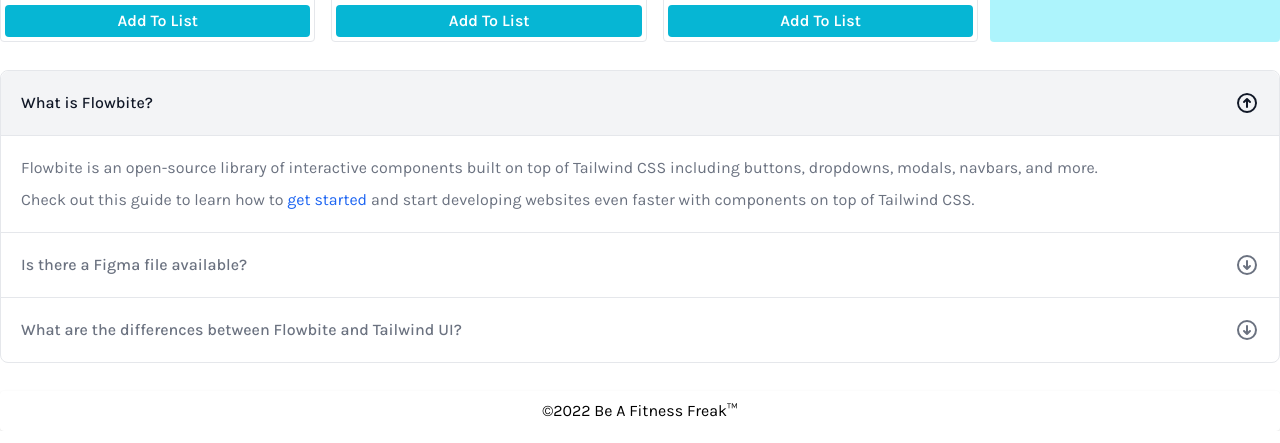
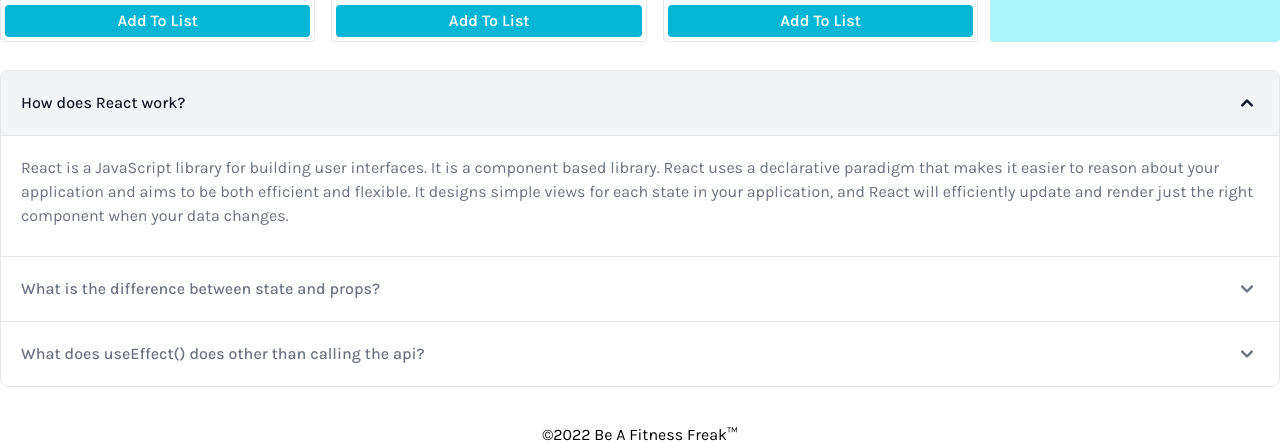
Before and after one commit to Rakib-Ahmed01/be-a-fitness-freak, a React (Create React App) app: page / in a window 1280 px wide. Shown: the part 1030-1473 px from the top of the page. Built offline with nearby package versions, Linux system fonts and the light colour scheme.

Commit message:
questions added

```diff
--- a/src/components/Questions/Questions.js
+++ b/src/components/Questions/Questions.js
@@ -1,91 +1,58 @@
 import { Accordion } from 'flowbite-react';
-import { HiOutlineArrowCircleDown } from 'react-icons/hi';
 
 const Questions = () => {
   return (
     <div>
       <div className="my-7">
-        <Accordion alwaysOpen={true} arrowIcon={HiOutlineArrowCircleDown}>
+        <Accordion alwaysOpen={true}>
           <Accordion.Panel>
-            <Accordion.Title>What is Flowbite?</Accordion.Title>
+            <Accordion.Title>How does React work?</Accordion.Title>
             <Accordion.Content>
               <p className="mb-2 text-gray-500 dark:text-gray-400">
-                Flowbite is an open-source library of interactive components
-                built on top of Tailwind CSS including buttons, dropdowns,
-                modals, navbars, and more.
-              </p>
-              <p className="text-gray-500 dark:text-gray-400">
-                Check out this guide to learn how to{' '}
-                <a
-                  href="https://flowbite.com/docs/getting-started/introduction/"
-                  className="text-blue-600 hover:underline dark:text-blue-500"
-                >
-                  get started
-                </a>{' '}
-                and start developing websites even faster with components on top
-                of Tailwind CSS.
-              </p>
-            </Accordion.Content>
-          </Accordion.Panel>
-          <Accordion.Panel>
-            <Accordion.Title>Is there a Figma file available?</Accordion.Title>
-            <Accordion.Content>
-              <p className="mb-2 text-gray-500 dark:text-gray-400">
-                Flowbite is first conceptualized and designed using the Figma
-                software so everything you see in the library has a design
-                equivalent in our Figma file.
-              </p>
-              <p className="text-gray-500 dark:text-gray-400">
-                Check out the{' '}
-                <a
-                  href="https://flowbite.com/figma/"
-                  className="text-blue-600 hover:underline dark:text-blue-500"
-                >
-                  Figma design system
-                </a>{' '}
-                based on the utility classes from Tailwind CSS and components
-                from Flowbite.
+                React is a JavaScript library for building user interfaces. It
+                is a component based library. React uses a declarative paradigm
+                that makes it easier to reason about your application and aims
+                to be both efficient and flexible. It designs simple views for
+                each state in your application, and React will efficiently
+                update and render just the right component when your data
+                changes.
               </p>
             </Accordion.Content>
           </Accordion.Panel>
           <Accordion.Panel>
             <Accordion.Title>
-              What are the differences between Flowbite and Tailwind UI?
+              What is the difference between state and props?
             </Accordion.Title>
             <Accordion.Content>
               <p className="mb-2 text-gray-500 dark:text-gray-400">
-                The main difference is that the core components from Flowbite
-                are open source under the MIT license, whereas Tailwind UI is a
-                paid product. Another difference is that Flowbite relies on
-                smaller and standalone components, whereas Tailwind UI offers
-                sections of pages.
+                <code className="font-semibold">Props</code>: props is used to
+                pass data from parent to child. But we can not pass props fro
+                child t parent. We can any type of valid data as props. It is a
+                JavaScript object.
               </p>
+              <p className="text-gray-500 dark:text-gray-400">
+                <code className="font-semibold">State</code>: State is also a
+                plain Javascript object that contains information. It represents
+                the dynamic parts of the React component, i.e. data that can
+                change.
+              </p>
+            </Accordion.Content>
+          </Accordion.Panel>
+          <Accordion.Panel>
+            <Accordion.Title>
+              What does useEffect() does other than calling the api?
+            </Accordion.Title>
+            <Accordion.Content>
               <p className="mb-2 text-gray-500 dark:text-gray-400">
-                However, we actually recommend using both Flowbite, Flowbite
-                Pro, and even Tailwind UI as there is no technical reason
-                stopping you from using the best of two worlds.
+                The useEffect Hook allows you to perform side effects (things
+                that are not in React's resposibilities) in your components.
+                useEffetct() is the combination of all life cycle methods that
+                are in Class components. Some works/function of useEffect...
               </p>
-              <p className="mb-2 text-gray-500 dark:text-gray-400">
-                Learn more about these technologies:
-              </p>
-              <ul className="list-disc pl-5 text-gray-500 dark:text-gray-400">
-                <li>
-                  <a
-                    href="https://flowbite.com/pro/"
-                    className="text-blue-600 hover:underline dark:text-blue-500"
-                  >
-                    Flowbite Pro
-                  </a>
-                </li>
-                <li>
-                  <a
-                    href="https://tailwindui.com/"
-                    rel="nofollow"
-                    className="text-blue-600 hover:underline dark:text-blue-500"
-                  >
-                    Tailwind UI
-                  </a>
-                </li>
+              <ul className="mb-2 text-gray-500 dark:text-gray-400 list-decimal ml-4">
+                <li>Updating DOM</li>
+                <li>Timers</li>
+                <li>etc</li>
               </ul>
             </Accordion.Content>
           </Accordion.Panel>
```
